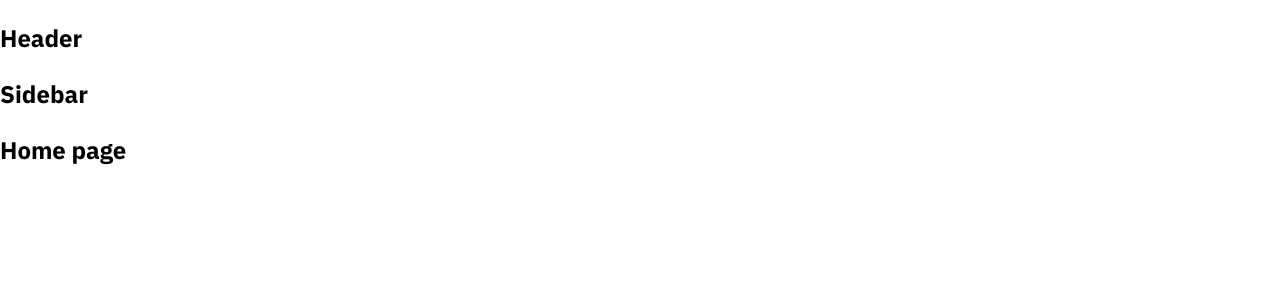
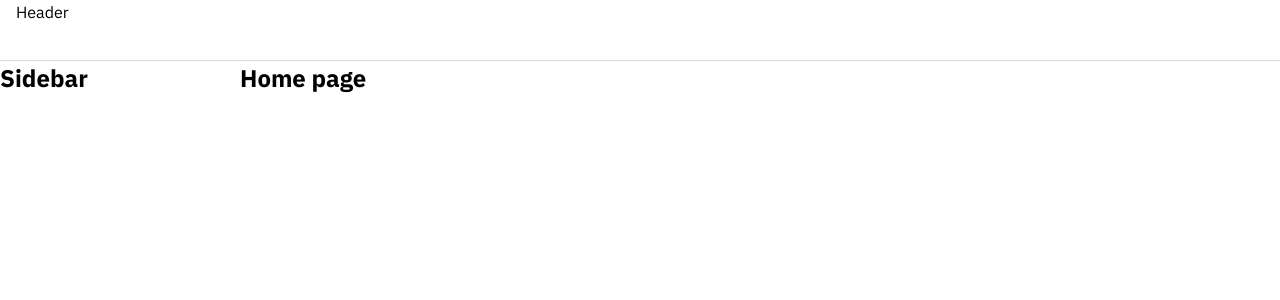
Before and after one commit to tam1512/tiktok-ui, a React (Create React App) app: page / in a window 1280 px wide. Shown: the top 300 px of the page. Built offline with nearby package versions, Linux system fonts and the light colour scheme.

Commit message:
install clsx, Dựng khung Layout mặc định

```diff
--- a/package.json
+++ b/package.json
@@ -6,6 +6,7 @@
     "@testing-library/jest-dom": "^5.16.5",
     "@testing-library/react": "^13.4.0",
     "@testing-library/user-event": "^13.5.0",
+    "clsx": "^1.2.1",
     "customize-cra": "^1.0.0",
     "normalize.css": "^8.0.1",
     "react": "^18.2.0",
--- a/src/components/GlobalStyles/GlobalStyles.scss
+++ b/src/components/GlobalStyles/GlobalStyles.scss
@@ -3,9 +3,13 @@
 
 :root {
   --primary: #fe2c55;
+  --default-layout-header-height: 60px;
+  --default-layout-width: 100%;
 }
 
 * {
+  padding: 0;
+  margin: 0;
   box-sizing: border-box;
 }
 
--- /dev/null
+++ b/src/components/Layout/DefaultLayout/DefaultLayout.module.scss
@@ -0,0 +1,15 @@
+.wrapper {
+  display: flex;
+  flex-direction: column;
+  align-items: center;
+}
+
+.container {
+  display: flex;
+  width: var(--default-layout-width);
+  min-height: 1000px;
+}
+
+.content {
+  flex: 1;
+}
--- /dev/null
+++ b/src/components/Layout/DefaultLayout/Sidebar/Sidebar.module.scss
@@ -0,0 +1,3 @@
+.wrapper {
+  width: 240px;
+}
--- a/src/components/Layout/DefaultLayout/Sidebar/index.js
+++ b/src/components/Layout/DefaultLayout/Sidebar/index.js
@@ -1,5 +1,12 @@
+import styles from './Sidebar.module.scss';
+import clsx from 'clsx';
+
 function Sidebar() {
-  return <h2>Sidebar</h2>;
+  return (
+    <aside className={clsx(styles.wrapper)}>
+      <h2>Sidebar</h2>
+    </aside>
+  );
 }
 
 export default Sidebar;
--- a/src/components/Layout/DefaultLayout/index.js
+++ b/src/components/Layout/DefaultLayout/index.js
@@ -1,13 +1,14 @@
+import clsx from 'clsx';
+import styles from './DefaultLayout.module.scss';
 import Header from '~/components/Layout/components/Header';
 import Sidebar from './Sidebar';
-
 function DefaultLayout({ children }) {
   return (
-    <div>
+    <div className={clsx(styles.wrapper)}>
       <Header />
-      <div className="container">
+      <div className={clsx(styles.container)}>
         <Sidebar />
-        <div className="content">{children}</div>
+        <div className={clsx(styles.content)}>{children}</div>
       </div>
     </div>
   );
--- /dev/null
+++ b/src/components/Layout/components/Header/Header.module.scss
@@ -0,0 +1,13 @@
+.wrapper {
+  height: var(--default-layout-header-height);
+  width: 100%;
+  box-shadow: 0px 1px 1px rgba(0, 0, 0, 0.12);
+  display: flex;
+  justify-content: center;
+}
+
+.inner {
+  height: 100%;
+  width: var(--default-layout-width);
+  padding: 0 16px;
+}
--- a/src/components/Layout/components/Header/index.js
+++ b/src/components/Layout/components/Header/index.js
@@ -1,7 +1,12 @@
 // Header được sài chung cho 2 layout (Default và Only), cách này giúp giải quyết vần đề trùng lặp code
-
+import clsx from 'clsx';
+import styles from './Header.module.scss';
 function Header() {
-  return <h2>Header</h2>;
+  return (
+    <header className={clsx(styles.wrapper)}>
+      <div className={clsx(styles.inner)}>Header</div>
+    </header>
+  );
 }
 
 export default Header;
--- a/src/components/Layout/index.js
+++ b/src/components/Layout/index.js
@@ -1,2 +1,2 @@
 export { default as DefaultLayout } from './DefaultLayout';
-export { default as OnlyHeader } from './OnlyHeader';
+export { default as HeaderOnly } from './HeaderOnly';
--- a/src/routes/index.js
+++ b/src/routes/index.js
@@ -3,12 +3,12 @@
 import Home from '~/pages/Home';
 import Following from '~/pages/Following';
 import Upload from '~/pages/Upload';
-import { OnlyHeader } from '~/components/Layout';
+import { HeaderOnly } from '~/components/Layout';
 // publicRotes
 const publicRotes = [
   { path: '/', component: Home },
   { path: '/following', component: Following, layout: null },
-  { path: '/upload', component: Upload, layout: OnlyHeader },
+  { path: '/upload', component: Upload, layout: HeaderOnly },
 ];
 
 // privateRotes
```
Also changed, not shown: src/components/Layout/HeaderOnly/index.js (renamed from src/components/Layout/OnlyHeader/index.js), 1 other file (tests, documents, lock files or other folders).
